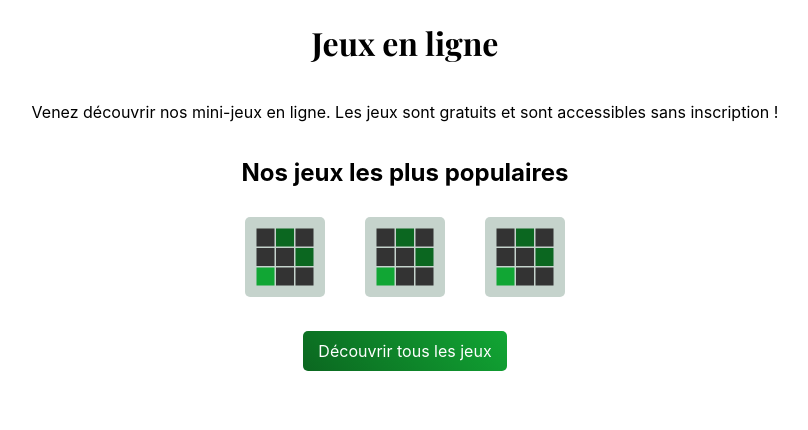
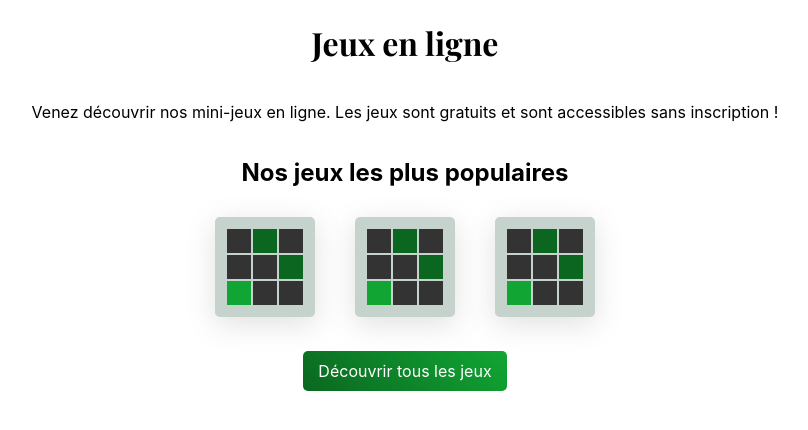
Before and after one commit to krauzeure/games, a React (Create React App) app: page / in a window 1280 px wide. Shown: the top 430 px of the page, without its empty margins (235-1043 px from the left). Built offline with nearby package versions, Linux system fonts and the light colour scheme.

Commit message:
Editing game images style

```diff
--- a/src/Pages/Homepage/Homepage.css
+++ b/src/Pages/Homepage/Homepage.css
@@ -15,12 +15,18 @@
 }
 
 .popular-games-block img {
-    width: 60px;
-    height: 60px;
+    width: 80px;
+    height: 80px;
     border-radius: 5px;
     padding: 10px;
     background-color: var(--light-grey);
     margin: 0 20px;
+    box-shadow: rgba(100, 100, 111, 0.2) 0px 7px 29px 0px;
+    transition: transform 250ms ease-in-out;
+}
+
+.popular-games-block img:hover {
+    transform: scale(1.1);
 }
 
 .link {
```
